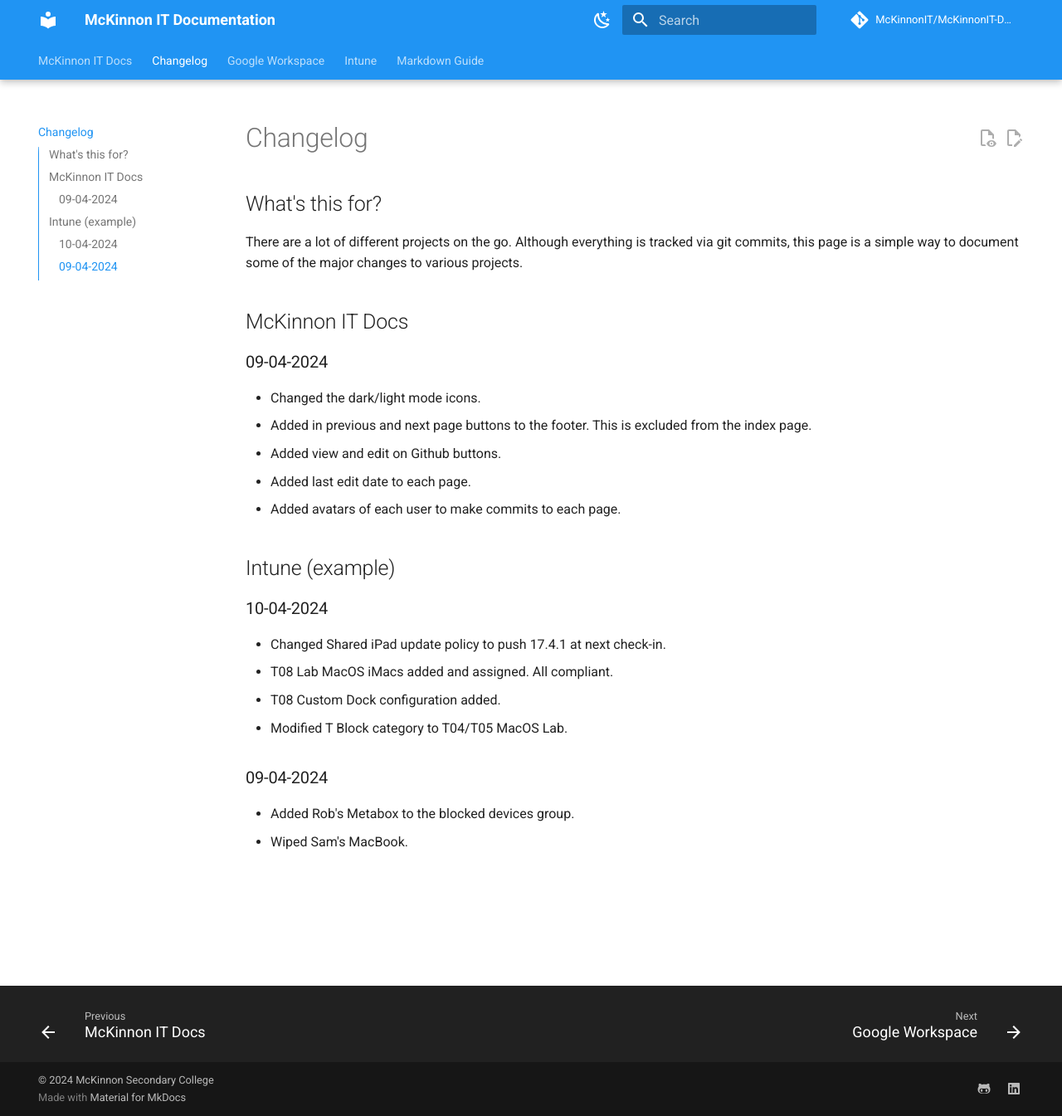
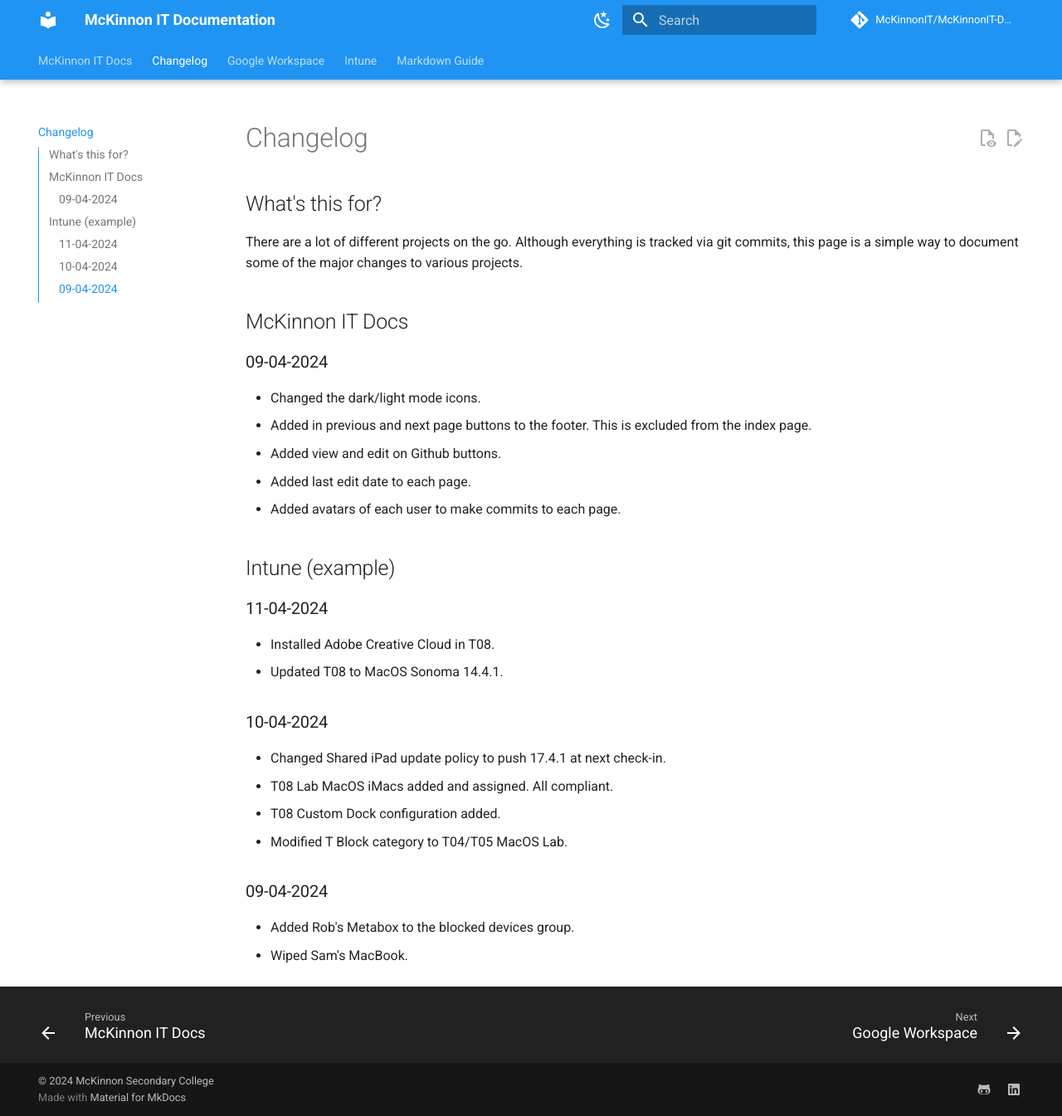
Before and after one commit to McKinnonIT/McKinnonIT-Docs, an MkDocs documentation site: the page built from docs/changelog.md, in a window 1280 px wide and 1345 px high. Shown: the whole window at 83% size. Built offline with MkDocs 1.6.1 and Material for MkDocs 9.7.7, drawn with Linux system fonts in a browser that asks for light colours; comment, search, counter and statistics services are not loaded.

Commit message:
Updated Intune changelog.

```diff
--- a/docs/changelog.md
+++ b/docs/changelog.md
@@ -12,6 +12,10 @@
 * Added avatars of each user to make commits to each page.
 
 ## Intune (example)
+### 11-04-2024
+* Installed Adobe Creative Cloud in T08.
+* Updated T08 to MacOS Sonoma 14.4.1.
+
 ### 10-04-2024
 * Changed Shared iPad update policy to push 17.4.1 at next check-in.
 * T08 Lab MacOS iMacs added and assigned. All compliant.
```
